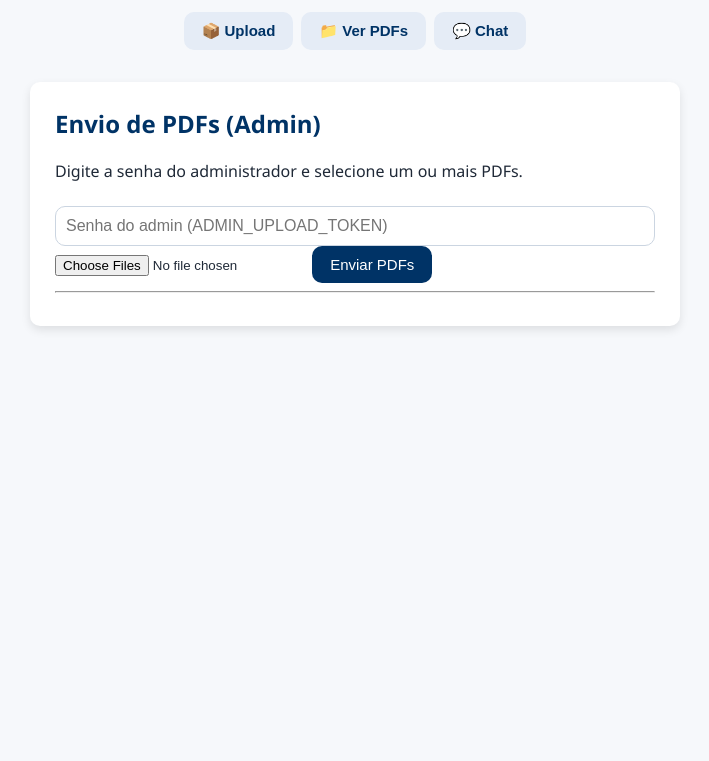
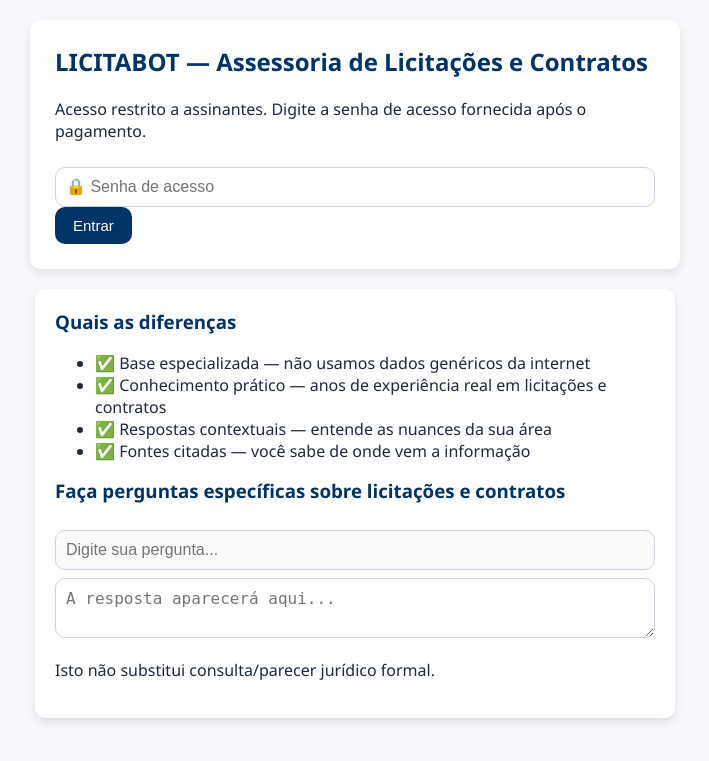
Before and after one commit to claudiorrlima1-1961/licitabot-cloud, a FastAPI app: template Templates/login.html in a window 1280 px wide. Shown: the top 761 px of the page, without its empty margins (285-994 px from the left). Run offline with FastAPI, Linux system fonts and the light colour scheme; the template is opened without the code that fills it, so the values that code supplies are empty.

Commit message:
Update login.html

```diff
--- a/Templates/login.html
+++ b/Templates/login.html
@@ -3,104 +3,62 @@
 <head>
   <meta charset="UTF-8" />
   <meta name="viewport" content="width=device-width, initial-scale=1.0" />
-  <title>Admin - Licitabot</title>
+  <title>Licitabot – Acesso</title>
   <link rel="stylesheet" href="/static/estilo.css" />
 </head>
 <body>
-  <div class="topbar">
-    <button class="btn" onclick="mostrar('upload')">📦 Upload</button>
-    <button class="btn" onclick="listar()">📁 Ver PDFs</button>
-    <button class="btn" onclick="window.location.href='/'">💬 Chat</button>
+  <div class="card azul">
+    <h2>LICITABOT — Assessoria de Licitações e Contratos</h2>
+    <p>Acesso restrito a assinantes. Digite a senha de acesso fornecida após o pagamento.</p>
+    <input type="password" id="senha" placeholder="🔒 Senha de acesso" />
+    <button onclick="entrar()">Entrar</button>
   </div>
 
-  <div class="card">
-    <h2>Envio de PDFs (Admin)</h2>
-    <p>Digite a senha do administrador e selecione um ou mais PDFs.</p>
-    <input type="password" id="adminToken" placeholder="Senha do admin (ADMIN_UPLOAD_TOKEN)" />
-    <input type="file" id="fileInput" accept=".pdf" multiple />
-    <button onclick="uploadPDF()">Enviar PDFs</button>
+  <div class="section">
+    <h3>Quais as diferenças</h3>
+    <ul>
+      <li>✅ Base especializada — não usamos dados genéricos da internet</li>
+      <li>✅ Conhecimento prático — anos de experiência real em licitações e contratos</li>
+      <li>✅ Respostas contextuais — entende as nuances da sua área</li>
+      <li>✅ Fontes citadas — você sabe de onde vem a informação</li>
+    </ul>
 
-    <div id="status"></div>
-    <hr/>
-
-    <div id="bloco-lista" style="display:none">
-      <h3>Arquivos na base</h3>
-      <div style="margin-bottom:10px">
-        <input type="password" id="senhaLista" placeholder="Senha do admin" />
-        <button onclick="listar()">Atualizar lista</button>
-      </div>
-      <div id="listaPDFs"></div>
-    </div>
+    <h3>Faça perguntas específicas sobre licitações e contratos</h3>
+    <input type="text" id="pergunta" placeholder="Digite sua pergunta..." disabled />
+    <textarea id="resposta" placeholder="A resposta aparecerá aqui..." readonly></textarea>
+    <p class="rodape">Isto não substitui consulta/parecer jurídico formal.</p>
   </div>
 
   <script>
-    function mostrar(qual){
-      document.getElementById('bloco-lista').style.display = (qual==='lista') ? 'block' : 'none';
+    async function entrar() {
+      const senha = document.getElementById("senha").value.trim();
+      const resp = await fetch("/login", {
+        method: "POST",
+        headers: {"Content-Type": "application/json"},
+        body: JSON.stringify({ password: senha })
+      });
+      const data = await resp.json();
+      if (data.ok) {
+        document.getElementById("pergunta").disabled = false;
+        alert("Acesso liberado.");
+      } else {
+        alert("Senha incorreta.");
+      }
     }
 
-    async function uploadPDF() {
-      const senha = document.getElementById("adminToken").value.trim();
-      const arquivos = document.getElementById("fileInput").files;
-      const box = document.getElementById("status");
-      if (!senha || arquivos.length === 0) {
-        alert("Informe a senha e selecione pelo menos um PDF.");
-        return;
+    document.getElementById("pergunta").addEventListener("keypress", async (e) => {
+      if (e.key === "Enter") {
+        e.preventDefault();
+        const q = e.target.value;
+        const resp = await fetch("/ask", {
+          method: "POST",
+          headers: {"Content-Type": "application/json"},
+          body: JSON.stringify({ question: q })
+        });
+        const data = await resp.json();
+        document.getElementById("resposta").value = "Licitabot: " + data.answer;
       }
-      box.innerHTML = "";
-      for (let f of arquivos) {
-        const form = new FormData();
-        form.append("file", f);
-        const r = await fetch("/upload_pdf", {
-          method: "POST",
-          headers: { "X-Admin-Token": senha },
-          body: form
-        });
-        const data = await r.json();
-        box.innerHTML += `<p class="${data.ok?'ok':'err'}">${f.name}: ${data.ok ? "✅ enviado" : "❌ falhou"} ${data.index_error ? " — indexação: "+data.index_error : ""}</p>`;
-      }
-      listar();
-    }
-
-    async function listar() {
-      mostrar('lista');
-      const senha = document.getElementById("senhaLista").value.trim() || document.getElementById("adminToken").value.trim();
-      const area = document.getElementById("listaPDFs");
-      area.innerHTML = "Carregando...";
-      const r = await fetch("/list_pdfs", { headers: { "X-Admin-Token": senha } });
-      if (!r.ok) {
-        area.innerHTML = "Erro ao listar (verifique a senha).";
-        return;
-      }
-      const data = await r.json();
-      if (!data.files || !data.files.length) {
-        area.innerHTML = "<i>Nenhum PDF enviado.</i>";
-        return;
-      }
-      area.innerHTML = "";
-      data.files.forEach(nome => {
-        const linha = document.createElement("div");
-        linha.className = "pdf-item";
-        linha.innerHTML = `
-          <span>📄 ${nome}</span>
-          <div>
-            <a class="btn-link" href="/pdfs/${encodeURIComponent(nome)}" target="_blank" style="margin-right:8px">Abrir</a>
-            <button onclick="excluirPDF('${nome}')">Excluir</button>
-          </div>
-        `;
-        area.appendChild(linha);
-      });
-    }
-
-    async function excluirPDF(nome) {
-      const senha = document.getElementById("senhaLista").value.trim() || document.getElementById("adminToken").value.trim();
-      if (!confirm("Excluir \"" + nome + "\"?")) return;
-      const r = await fetch(`/delete_pdf?name=${encodeURIComponent(nome)}`, {
-        method: "DELETE",
-        headers: { "X-Admin-Token": senha }
-      });
-      if (r.ok) listar();
-      else alert("Falha ao excluir.");
-    }
+    });
   </script>
 </body>
 </html>
```
